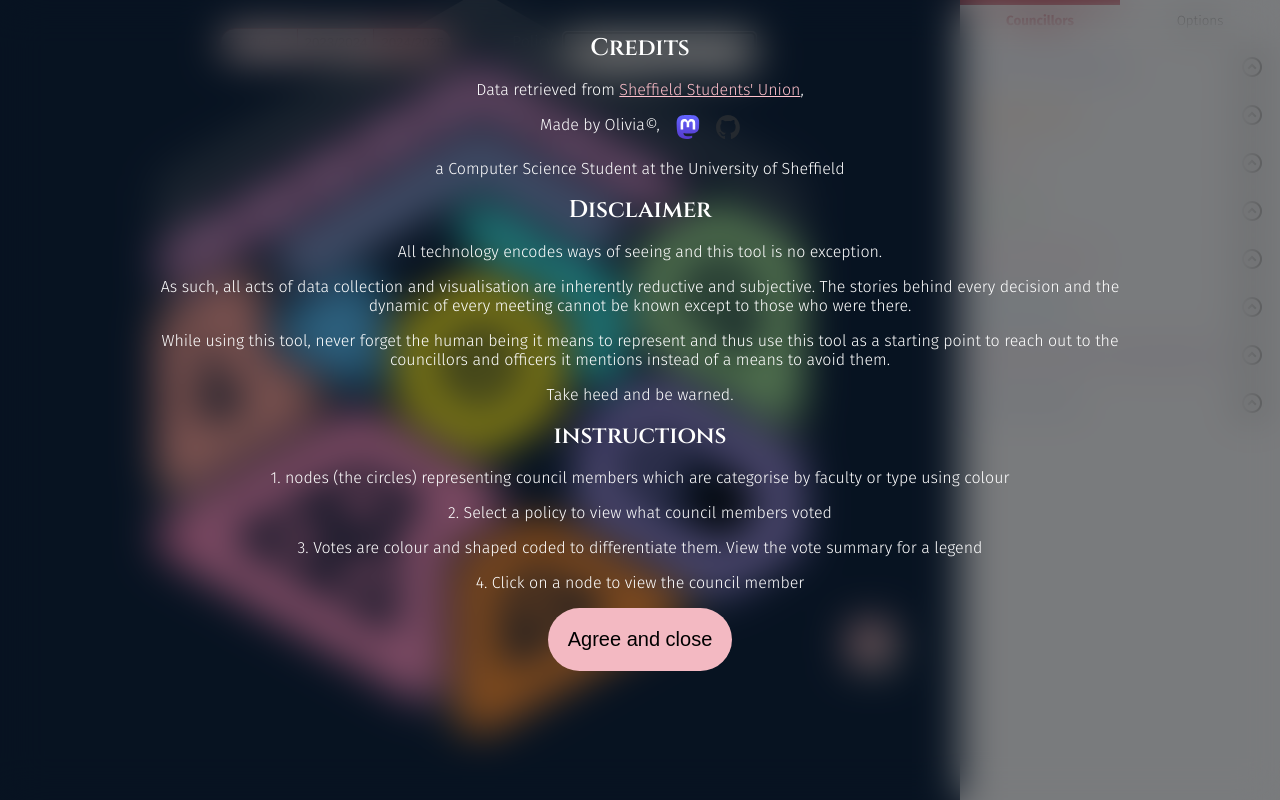
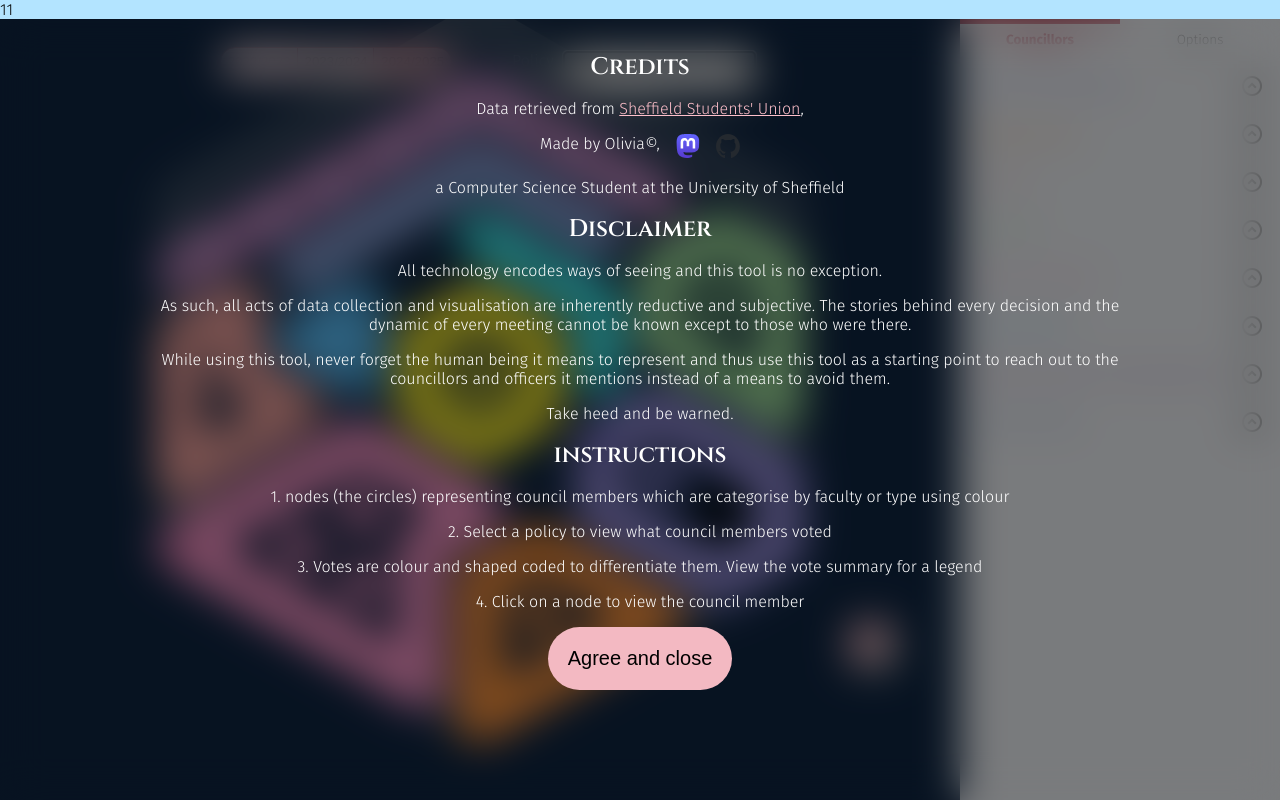
Before and after one commit to OliviaStarStuff/su-council, a plain HTML site: page index.html in a window 1280 px wide. Drawn offline with nearby package versions, Linux system fonts and the light colour scheme; a web font is replaced by a local one.

Commit message:
Add debug message

```diff
--- a/index.html
+++ b/index.html
@@ -55,8 +55,8 @@
 </head>
 <body>
     <div id="content_wrapper">
-        <header hidden>
-            <h1 class="cinzel-display-title">SU Council Voting Record Visualiser</h1>
+        <header id="header">
+            <!-- <h1 class="cinzel-display-title">SU Council Voting Record Visualiser</h1> -->
         </header>
         <main>
             <section id="visual-container">
--- a/js/councilMap.js
+++ b/js/councilMap.js
@@ -23,6 +23,8 @@ export const sessions = generateDataExport("sessions");
 Record.records = records;
 Group.groups = generateDataExport("groups");
 Session.sessions = sessions;
+
+createMessage(Object.keys(Group.getYear("2023/2024")).length);
 
 // We'll add all councillor objects to this section
 const councilMap = document.getElementById('council-container');
--- a/js/utility.js
+++ b/js/utility.js
@@ -54,4 +54,13 @@ function getCurrentYear() {
     };
 }
 
+function createMessage(text) {
+    const header = document.getElementById("header");
+    const p = document.createElement("p");
+    const div = document.createElement("div");
+    p.innerText = text;
+    div.appendChild(p);
+    header.appendChild(div);
+}
+
 console.log("Utilities Loaded");
```
